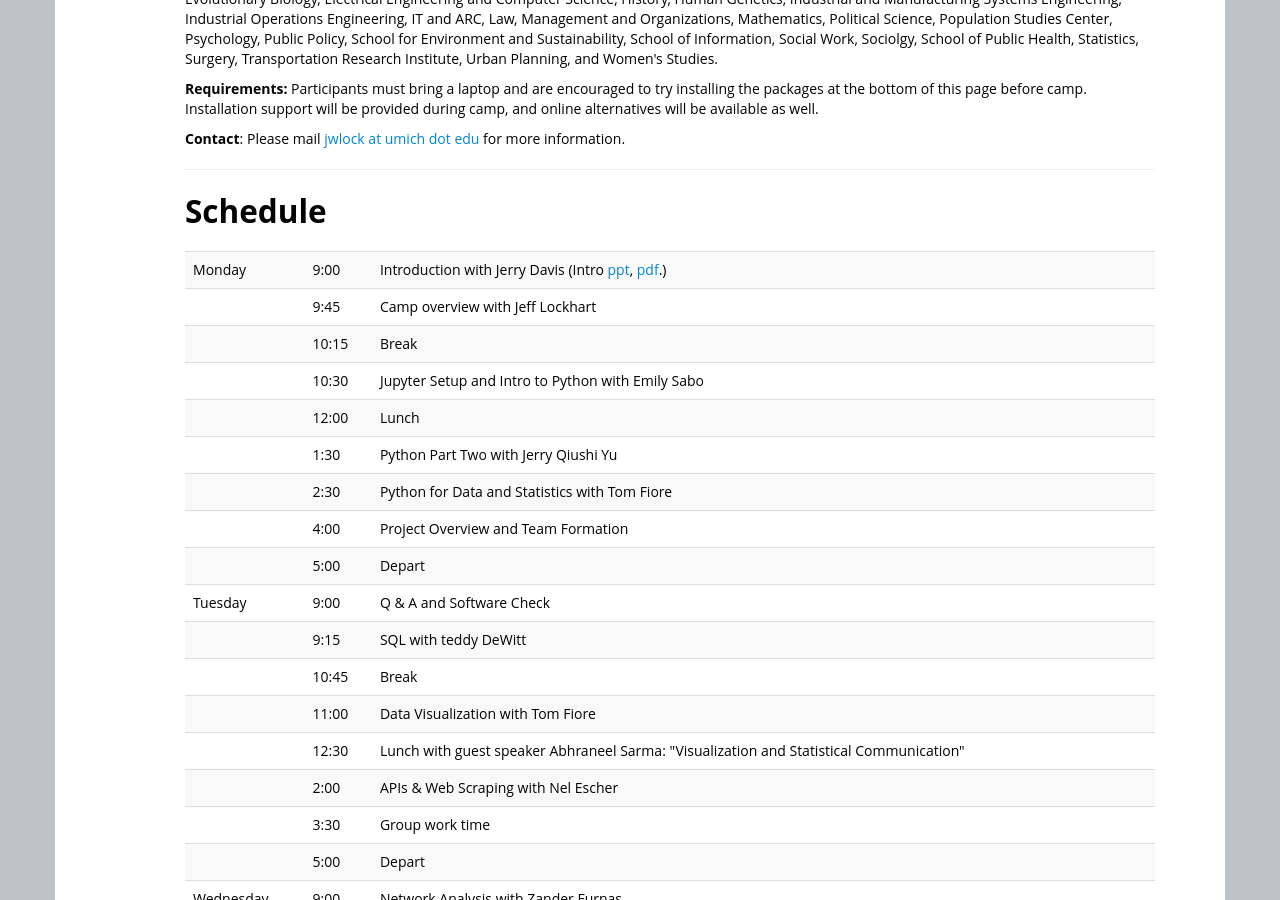
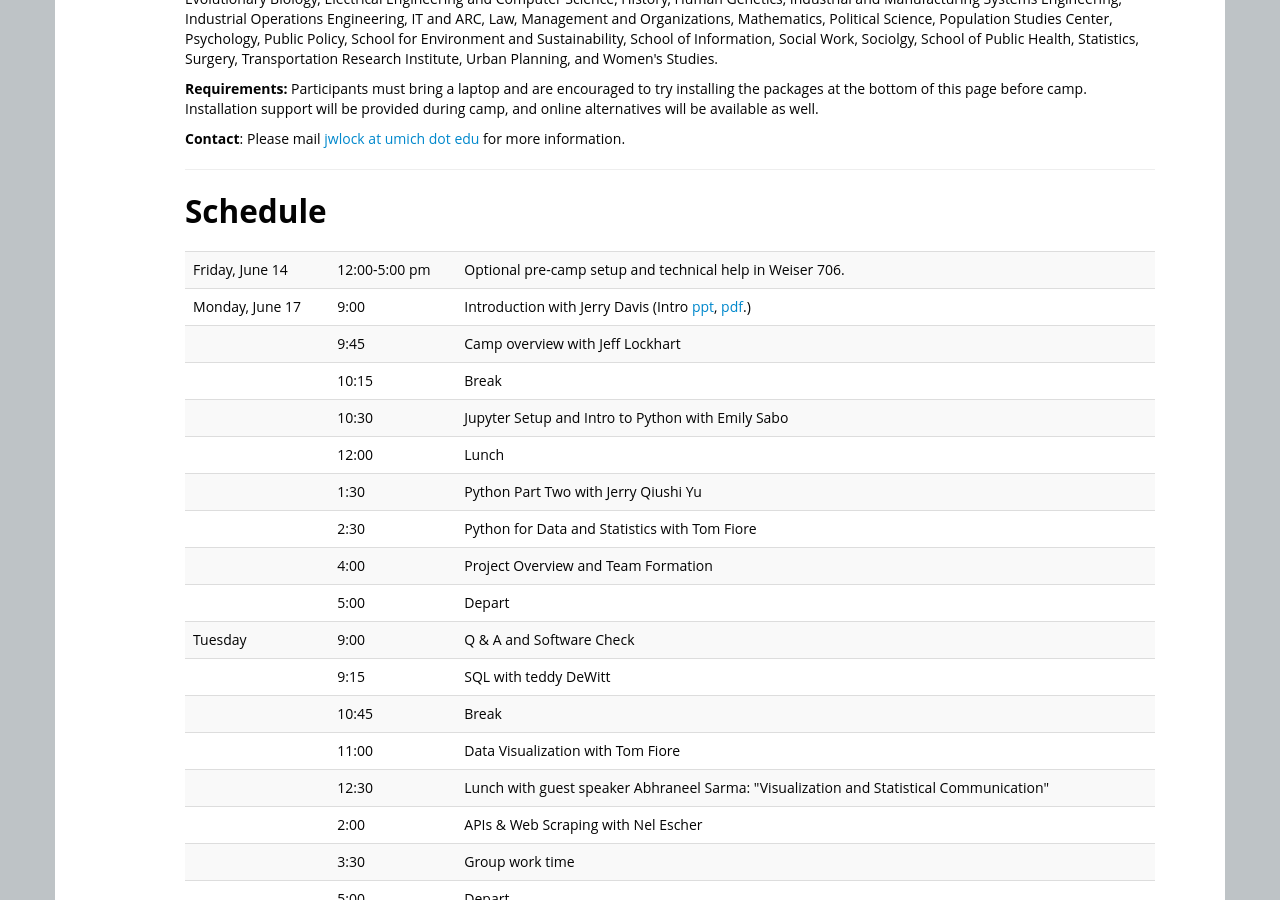
Before and after one commit to ICOSBigDataCamp/2019-summer-camp, a Jekyll site: the page built from index.html, in a window 1280 px wide and 900 px high, scrolled down 751 px. Built offline with Jekyll 4.4.1, drawn with Linux system fonts in a browser that asks for light colours.

Commit message:
added pre camp setup day

```diff
--- a/index.html
+++ b/index.html
@@ -137,7 +137,8 @@ Organizing committee: Elizabeth Bruch, Jerry Davis
 -->
 <h2>Schedule</h2>
 <table class="table table-striped">
-  <tr> <td>Monday</td>  <td>9:00</td>   <td>Introduction with Jerry Davis (Intro <a href="slides/Jerry big data intro 2017.pptx" target="_blank">ppt</a>,  <a href="slides/Jerry big data intro 2017.pdf" target="_blank">pdf</a>.)  </td> </tr>
+  <tr> <td>Friday, June 14</td>  <td>12:00-5:00 pm</td>   <td>Optional pre-camp setup and technical help in Weiser 706.</td> </tr>
+  <tr> <td>Monday, June 17</td>  <td>9:00</td>   <td>Introduction with Jerry Davis (Intro <a href="slides/Jerry big data intro 2017.pptx" target="_blank">ppt</a>,  <a href="slides/Jerry big data intro 2017.pdf" target="_blank">pdf</a>.)  </td> </tr>
   <tr> <td></td>        <td>9:45</td>   <td>Camp overview with Jeff Lockhart</td> </tr>
   <tr> <td></td>        <td>10:15</td>   <td>Break</td> </tr>
   <tr> <td></td>        <td>10:30</td>   <td>Jupyter Setup and Intro to Python with Emily Sabo</td> </tr>
```
